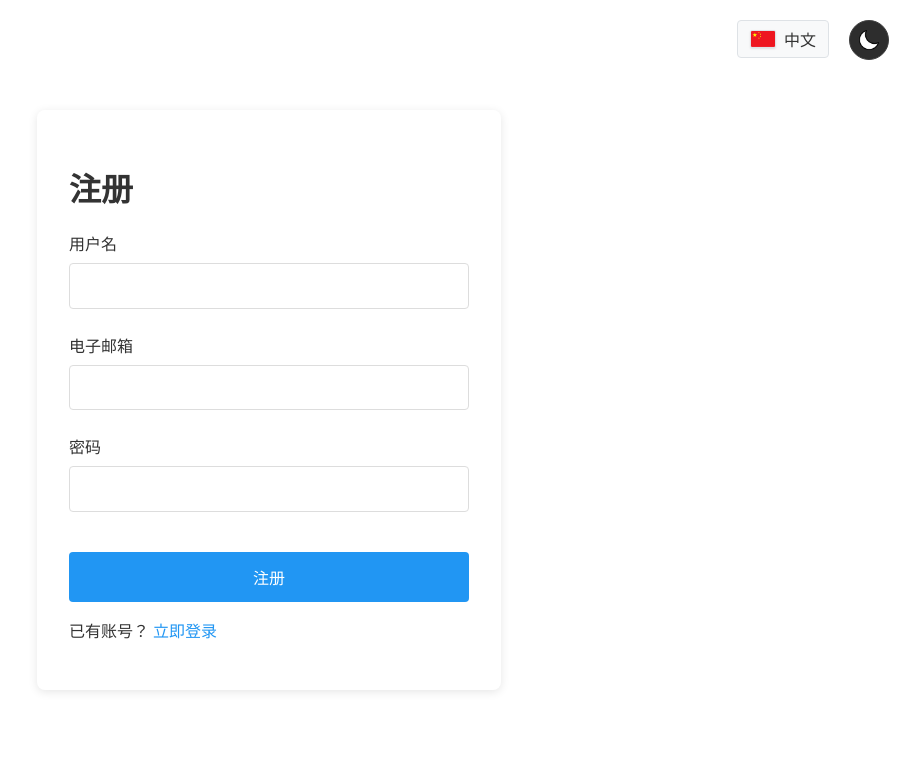
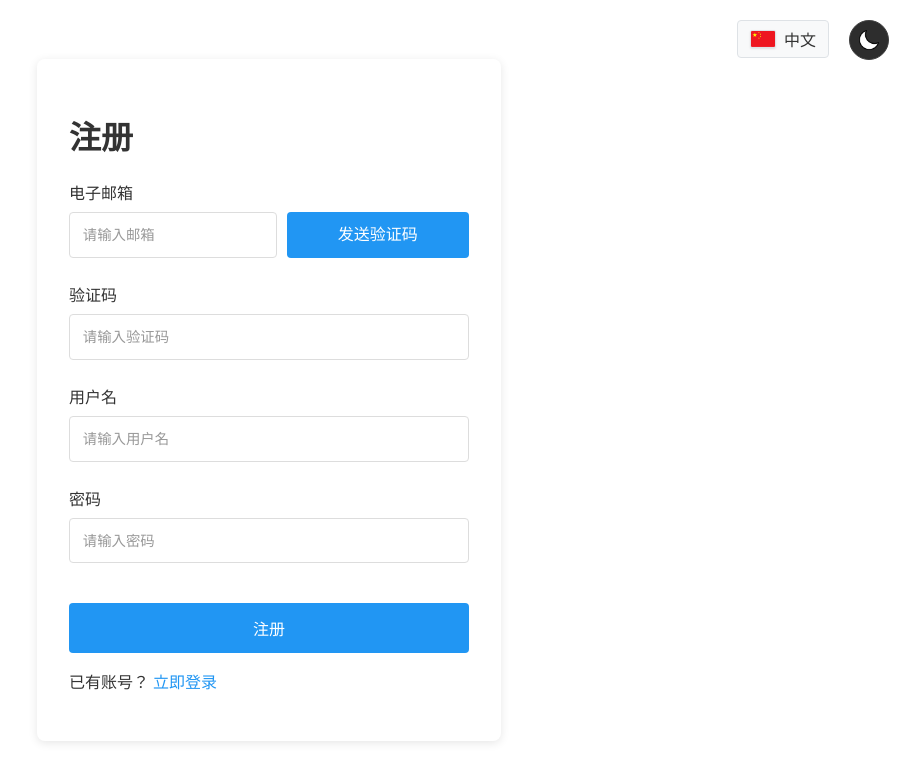
Before and after one commit to desperaaaado/Brain-Tumor-Detection, a Flask app: page /register in a window 1280 px wide. Shown: the top 782 px of the page, without its empty margins (371-1280 px from the left). Run offline with Flask 3, Linux system fonts and the light colour scheme.

Commit message:
add email verification

```diff
--- a/app.py
+++ b/app.py
@@ -1,4 +1,5 @@
 from flask import Flask, render_template, request, jsonify, send_from_directory, redirect, url_for
+from flask_mail import Mail, Message
 from werkzeug.utils import secure_filename
 from ultralytics import YOLO
 from datetime import datetime
@@ -7,6 +8,12 @@ from flask_sqlalchemy import SQLAlchemy
 from flask_bcrypt import Bcrypt
 from flask_login import LoginManager, UserMixin, login_user, login_required, logout_user, current_user
 import secrets
+import random
+import string
+from collections import defaultdict
+import time
+
+verification_codes = defaultdict(dict)
 
 # Initialize Flask app
 app = Flask(__name__)
@@ -14,6 +21,14 @@ app.config['SECRET_KEY'] = secrets.token_hex(16)
 # app.config['SECRET_KEY'] = 'fixed-secret-key'
 app.config['SQLALCHEMY_DATABASE_URI'] = 'mysql+pymysql://root:12345678@localhost/brain-tumor-detection-database'
 app.config['SQLALCHEMY_TRACK_MODIFICATIONS'] = False
+
+# 邮件配置
+app.config['MAIL_SERVER'] = 'smtp.qq.com'  # QQ邮箱SMTP服务器
+app.config['MAIL_PORT'] = 465  # SSL端口
+app.config['MAIL_USE_SSL'] = True  # 启用SSL
+app.config['MAIL_USERNAME'] = '1226875104@qq.com'  # QQ邮箱
+app.config['MAIL_PASSWORD'] = 'spwtzidnpgxvgcfh'  # 邮箱授权码（非登录密码）
+mail = Mail(app)
 
 # 初始化扩展
 db = SQLAlchemy(app)
@@ -49,7 +64,6 @@ ALLOWED_EXTENSIONS = {'jpg', 'jpeg'}
 
 @login_manager.user_loader
 def load_user(user_id):
-    # return User.query.get(int(user_id))
     return db.session.get(User, int(user_id))
 
 
@@ -66,35 +80,79 @@ def login():
 
         if user and bcrypt.check_password_hash(user.password_hash, password):
             login_user(user)
-            # return redirect(url_for('index'))
             next_page = request.args.get('next')
             if next_page:
                 next_page = next_page.split('#')[0]
             return redirect(next_page or url_for('index'))
 
-        return render_template('login.html', error='Invalid credentials')
+        return render_template('login.html', error_key='wrong_username_or_password')
     return render_template('login.html')
 
 
 # 注册路由
 @app.route('/register', methods=['GET', 'POST'])
 def register():
+    current_lang = request.cookies.get('preferredLang', 'zh')
+
     if request.method == 'POST':
         username = request.form.get('username')
         email = request.form.get('email')
         password = request.form.get('password')
+        code = request.form.get('code')
 
+        # 验证用户名是否存在
         if User.query.filter_by(username=username).first():
-            return render_template('register.html', error='Username already exists')
+            return render_template('register.html', error_key='username_exists')
+        # 验证邮箱是否已注册
+        if User.query.filter_by(email=email).first():
+            return render_template('register.html', error_key='email_exists')
 
+        # 验证验证码
+        stored_data = verification_codes.get(email)
+        current_time = time.time()
+
+        # 检查验证码是否存在且未过期
+        if not stored_data or current_time > stored_data['expire']:
+            return render_template('register.html', error_key='code_expired')
+        if stored_data['code'] != code:
+            return render_template('register.html', error_key='code_invalid')
+
+        # 验证通过后删除验证码
+        del verification_codes[email]
+
+        # 创建用户
         hashed_password = bcrypt.generate_password_hash(password).decode('utf-8')
         new_user = User(username=username, email=email, password_hash=hashed_password)
-        # db.create_all()
         db.session.add(new_user)
         db.session.commit()
 
         return redirect(url_for('login'))
     return render_template('register.html')
+
+
+@app.route('/send_verification_code', methods=['POST'])
+def send_verification_code():
+    email = request.json.get('email')
+
+    # 生成6位随机验证码
+    code = ''.join(random.choices(string.digits, k=6))
+
+    # 存储验证码（5分钟有效期）
+    verification_codes[email] = {
+        'code': code,
+        'expire': time.time() + 300  # 300秒=5分钟
+    }
+
+    # 发送邮件
+    msg = Message(
+        subject='Your Verification Code',
+        sender='1226875104@qq.com',
+        recipients=[email]
+    )
+    msg.body = f'Your verification code is: {code}'
+    mail.send(msg)
+
+    return jsonify({'status': 'success'})
 
 
 # 退出登录
@@ -113,7 +171,6 @@ def allowed_file(filename):
 @app.route('/')
 @login_required
 def index():
-    # return render_template('index.html')
     print(f"当前登录用户：{current_user.username}")
     return render_template('index.html', username=current_user.username)
 
--- a/static/css/auth.css
+++ b/static/css/auth.css
@@ -253,3 +253,46 @@ a {
     border: 1px solid var(--border-color);
     box-shadow: 0 1px 2px rgba(0, 0, 0, 0.1);
 }
+
+
+.verification-group {
+    display: flex;
+    gap: 10px;
+    align-items: flex-end;
+}
+
+.code-input {
+    flex: 1;
+}
+
+.send-code-btn {
+    height: 46px;
+    width: 200px;
+    padding: 0 1.5rem;
+    margin-top: 4px;
+    line-height: 1;
+    background: var(--primary-color);
+    color: white;
+    border: none;
+    border-radius: 4px;
+    cursor: pointer;
+    transition: all 0.3s ease;
+}
+
+/* 输入框统一高度 */
+input[type="email"],
+input[type="text"],
+.send-code-btn {
+    height: 46px;
+    box-sizing: border-box;
+}
+
+.send-code-btn:disabled {
+    background: #cccccc;
+    cursor: not-allowed;
+}
+
+input::placeholder {
+    color: #999;
+    font-size: 0.9em;
+}
--- a/static/js/i18n.js
+++ b/static/js/i18n.js
@@ -25,7 +25,25 @@ const translations = {
         have_account: "Already have an account?",
         no_account: "Don't have an account?",
         register_here: "Register here",
-        login_here: "Login here"
+        login_here: "Login here",
+        send_code: "Send Code",
+        verification_code: "Verification Code",
+        enter_email: "Enter your email",
+        enter_code: "Enter verification code",
+        enter_password: "Enter your password",
+        enter_username: "Enter your username",
+        invalid_email: "Please enter a valid email address",
+        resend_after: "Resend in {{seconds}} seconds",
+        send_code_failed: "Failed to send verification code",
+        send_failed: "Send failed",
+        errors: {
+            username_exists: "Username already exists",
+            email_exists: "Email already registered",
+            code_expired: "Verification code expired",
+            code_invalid: "Invalid verification code",
+            registration_failed: "Registration failed",
+            wrong_username_or_password: "Wrong username or password"
+        }
         // 其他文本...
     },
     zh: {
@@ -54,7 +72,25 @@ const translations = {
         have_account: "已有账号？",
         no_account: "没有账号？",
         register_here: "立即注册",
-        login_here: "立即登录"
+        login_here: "立即登录",
+        send_code: "发送验证码",
+        verification_code: "验证码",
+        enter_email: "请输入邮箱",
+        enter_code: "请输入验证码",
+        enter_password: "请输入密码",
+        enter_username: "请输入用户名",
+        invalid_email: "请输入有效的邮箱地址",
+        resend_after: "{{seconds}}秒后重发",
+        send_code_failed: "验证码发送失败，请重试",
+        send_failed: "发送失败",
+        errors: {
+            username_exists: "用户名已存在",
+            email_exists: "邮箱已注册",
+            code_expired: "验证码已过期",
+            code_invalid: "验证码错误",
+            registration_failed: "注册失败",
+            wrong_username_or_password: "用户名或密码错误"
+        }
         // 其他文本...
     }
 };
@@ -70,7 +106,6 @@ export function setLanguage(lang) {
     }
 }
 
-// import {latestResults, renderResults} from './app.js'
 
 // 动态内容刷新函数
 function refreshDynamicContent() {
@@ -82,16 +117,27 @@ function refreshDynamicContent() {
     document.dispatchEvent(event);
 }
 
-// export function t(key) {
-//     return translations[currentLang][key] || `[${key}]`;
-// }
 
 export function t(key, params = {}) {
-    let translation = translations[currentLang][key] || `[${key}]`;
+    // 支持嵌套结构（如 errors.username_exists）
+    const keys = key.split('.');
+    let value = translations[currentLang];
+
+    // 逐级获取嵌套值
+    for (const k of keys) {
+        value = value?.[k];
+        if (value === undefined) break;
+    }
+
+    // 处理未找到翻译的情况
+    let translation = value !== undefined ? value : `[${key}]`;
 
     // 替换参数占位符
     Object.keys(params).forEach(param => {
-        translation = translation.replace(`{{${param}}}`, params[param]);
+        translation = translation.replace(
+            new RegExp(`{{${param}}}`, 'g'),
+            params[param]
+        );
     });
 
     return translation;
@@ -102,6 +148,17 @@ export function applyTranslations() {
         const key = el.getAttribute('data-i18n');
         el.textContent = t(key);
     });
+    // placeholder翻译
+    document.querySelectorAll('[data-i18n-placeholder]').forEach(el => {
+        const key = el.getAttribute('data-i18n-placeholder');
+        el.placeholder = t(key);
+    });
+
+    // 错误信息翻译
+    document.querySelectorAll('[data-i18n-error]').forEach(el => {
+        const errorKey = el.getAttribute('data-i18n-error');
+        el.textContent = t(`errors.${errorKey}`);
+    });
     // 特殊处理页面标题
     document.title = t('title');
 
--- /dev/null
+++ b/static/js/verify.js
@@ -0,0 +1,78 @@
+import {t, applyTranslations} from "./i18n.js";
+
+document.getElementById('sendCodeBtn').addEventListener('click', async () => {
+    const btn = document.getElementById('sendCodeBtn');
+    const emailInput = document.getElementById('email');
+    const email = emailInput.value;
+
+    // 简单邮箱格式验证
+    if (!/^\w+([\.-]?\w+)*@\w+([\.-]?\w+)*(\.\w{2,3})+$/.test(email)) {
+        alert(t('invalid_email'));
+        return;
+    }
+
+    // 禁用按钮
+    btn.disabled = true;
+    let countdown = 60;
+
+    // 更新按钮文字
+    const updateButtonText = () => {
+        btn.innerHTML = t('resend_after', {seconds: countdown});
+    };
+
+    // 开始倒计时
+    const timer = setInterval(() => {
+        countdown--;
+        updateButtonText();
+
+        if (countdown <= 0) {
+            clearInterval(timer);
+            btn.disabled = false;
+            btn.innerHTML = '<span data-i18n="send_code"></span>';
+            applyTranslations(); // 重新应用语言翻译
+        }
+    }, 1000);
+
+    try {
+        const response = await fetch('/send_verification_code', {
+            method: 'POST',
+            headers: {'Content-Type': 'application/json'},
+            body: JSON.stringify({email})
+        });
+
+        if (!response.ok) {
+            throw new Error(t('send_failed'));
+        }
+
+        updateButtonText();
+    } catch (error) {
+        alert(t('send_code_failed'));
+        clearInterval(timer);
+        btn.disabled = false;
+        btn.innerHTML = '<span data-i18n="send_code"></span>';
+        applyTranslations();
+    }
+});
+
+
+// 通用错误处理
+function initErrorHandling() {
+    // 自动消失逻辑
+    document.querySelectorAll('[data-auto-dismiss]').forEach(alert => {
+        const delay = parseInt(alert.dataset.autoDismiss) || 3000;
+        setTimeout(() => {
+            alert.style.opacity = '0';
+            setTimeout(() => alert.remove(), 300); // 渐隐动画
+        }, delay);
+    });
+
+    // 清除已有错误（当用户开始输入时）
+    document.querySelectorAll('input').forEach(input => {
+        input.addEventListener('input', () => {
+            document.querySelector('.alert')?.remove();
+        });
+    });
+}
+
+// 在DOM加载后调用
+document.addEventListener('DOMContentLoaded', initErrorHandling);
--- a/templates/register.html
+++ b/templates/register.html
@@ -38,32 +38,60 @@
 
 
 <div class="auth-container">
-    {#    <h1>Register</h1>#}
     <h1 data-i18n="register_title">Register</h1>
-    {% if error %}
-        <div class="alert error">{{ error }}</div>
-    {% endif %}
+    <div class="alert-container">
+        {% if error_key %}
+            <div class="alert error"
+                 data-i18n-error="{{ error_key }}"
+                 data-auto-dismiss="5000">  <!-- 5秒后自动消失 -->
+            </div>
+        {% endif %}
+    </div>
     <form method="POST">
+        <div class="form-group verification-group">
+            <div class="email-input-group">
+                <label data-i18n="email">Email</label>
+                <input type="email"
+                       name="email"
+                       id="email"
+                       data-i18n-placeholder="enter_email"
+                       placeholder="请输入邮箱"
+                       required>
+            </div>
+            <button type="button" id="sendCodeBtn" class="send-code-btn">
+                <span data-i18n="send_code">发送验证码</span>
+            </button>
+        </div>
+
         <div class="form-group">
-            {#            <label>Username</label>#}
+            <label data-i18n="verification_code">Verification Code</label>
+            <input type="text"
+                   name="code"
+                   data-i18n-placeholder="enter_code"
+                   placeholder="请输入验证码"
+                   required>
+        </div>
+
+        <div class="form-group">
             <label data-i18n="username">Username</label>
-            <input type="text" name="username" required>
+            <input type="text"
+                   name="username"
+                   data-i18n-placeholder="enter_username"
+                   placeholder="请输入用户名"
+                   required>
         </div>
         <div class="form-group">
-            {#            <label>Email</label>#}
-            <label data-i18n="email">Email</label>
-            <input type="email" name="email" required>
+            <label data-i18n="password">Password</label>
+            <input type="password"
+                   name="password"
+                   data-i18n-placeholder="enter_password"
+                   placeholder="请输入密码"
+                   required>
         </div>
-        <div class="form-group">
-            {#            <label>Password</label>#}
-            <label data-i18n="password">Password</label>
-            <input type="password" name="password" required>
-        </div>
+
         <button type="submit" data-i18n="register_title">Register</button>
     </form>
-    {#    <p>Already have an account? <a href="{{ url_for('login') }}">Login here</a></p>#}
-    {#    <p data-i18n="have_account">Already have an account? <a href="{{ url_for('login') }}" data-i18n="login_here">Login#}
-    {#        here</a></p>#}
+
     <p>
         <span data-i18n="have_account"></span>
         <a href="{{ url_for('login') }}" data-i18n="login_here"></a>
@@ -73,5 +101,6 @@
 
 <script type="module" src="{{ url_for('static', filename='js/theme.js') }}"></script>
 <script type="module" src="{{ url_for('static', filename='js/language.js') }}"></script>
+<script type="module" src="{{ url_for('static', filename='js/verify.js') }}"></script>
 </body>
 </html>
```
Also changed, not shown: templates/login.html (+40 -8 lines).
